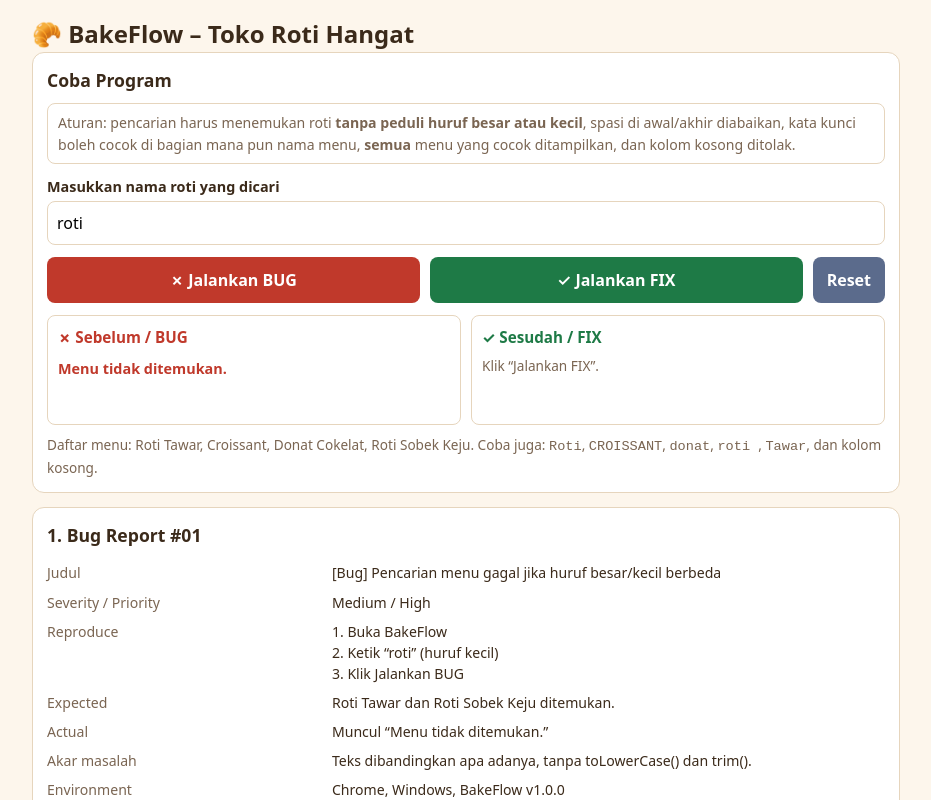
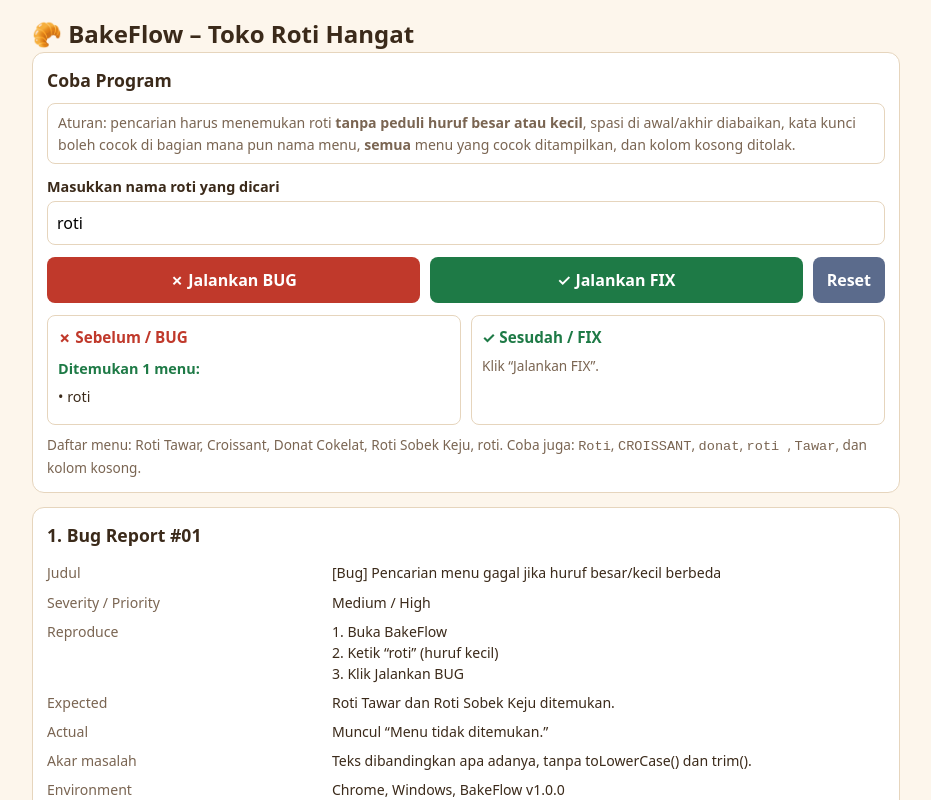
Before and after one commit to fathurhman/TUGAS-REKAYASA-PERANGKAT-LUNAK-SIMULASI-BUG-AND-FIX-PADA-APLIKASI-WEB-SEDERHANA, a website: page index.html in a window 1280 px wide. Both pictures are taken after a click on the button "✗ Jalankan BUG". Shown: the top 800 px of the page, without its empty margins (174-1105 px from the left). Drawn offline with Linux system fonts and the light colour scheme.

Commit message:
menambahkan bug 01

```diff
--- a/index.html
+++ b/index.html
@@ -51,7 +51,7 @@ td{padding:4px 0;vertical-align:top} td:first-child{color:var(--mu);width:34%}
       <div class="box"><h3 style="color:var(--bad)">✗ Sebelum / BUG</h3><div class="res" id="rBug"><span class="hint">Klik “Jalankan BUG”.</span></div></div>
       <div class="box"><h3 style="color:var(--ok)">✓ Sesudah / FIX</h3><div class="res" id="rFix"><span class="hint">Klik “Jalankan FIX”.</span></div></div>
     </div>
-    <p class="hint" style="margin:10px 0 0">Daftar menu: Roti Tawar, Croissant, Donat Cokelat, Roti Sobek Keju. Coba juga: <code>Roti</code>, <code>CROISSANT</code>, <code>donat</code>, <code> roti </code>, <code>Tawar</code>, dan kolom kosong.</p>
+    <p class="hint" style="margin:10px 0 0">Daftar menu: Roti Tawar, Croissant, Donat Cokelat, Roti Sobek Keju, roti. Coba juga: <code>Roti</code>, <code>CROISSANT</code>, <code>donat</code>, <code> roti </code>, <code>Tawar</code>, dan kolom kosong.</p>
   </div>
 
   <div class="card">
@@ -184,33 +184,48 @@ td{padding:4px 0;vertical-align:top} td:first-child{color:var(--mu);width:34%}
 </div>
 
 <script>
-const MENU=["Roti Tawar","Croissant","Donat Cokelat","Roti Sobek Keju"];
+const MENU=["Roti Tawar", "Croissant", "Donat Cokelat", "Roti Sobek Keju", "roti"];
 
-// Versi BUG (#01 tanpa lowercase/trim, #04 startsWith)
+// Versi BUG (Simulasi masalah: peka huruf besar/kecil, pakai find, pakai startsWith, tanpa validasi)
 function cariBug(nama, kata) {
   return nama.startsWith(kata);
 }
+
+function cariMenuBug(kata) {
+  const h = MENU.find(m => cariBug(m, kata));
+  return h ? [h] : [];
+}
+
 // Versi FIX
 function cariFix(nama, kata) {
-  return nama.includes(kata);
+  return nama.toLowerCase().includes(kata.trim().toLowerCase());
 }
-// Pencarian menu: BUG (#02 tanpa validasi, #03 find) dan FIX
-function cariMenuBug(kata){const h=MENU.find(m=>cariBug(m,kata));return h?[h]:[];}
-function cariMenuFix(kata){if(!kata.trim())return"Masukkan kata kunci.";return MENU.filter(m=>cariFix(m,kata));}
+
+// Pencarian menu: FIX
+function cariMenuFix(kata) {
+  if (!kata || !kata.trim()) return "Masukkan kata kunci.";
+  return MENU.filter(m => cariFix(m, kata));
+}
 
 function jalan(v){
-  const kata=document.getElementById("kata").value;
-  const hasil=v==="bug"?cariMenuBug(kata):cariMenuFix(kata);
-  const el=document.getElementById(v==="bug"?"rBug":"rFix");
-  if(typeof hasil==="string"){el.innerHTML='<div class="err">'+hasil+'</div>';return;}
-  el.innerHTML=hasil.length
-    ?'<div class="good">Ditemukan '+hasil.length+' menu:</div>'+hasil.map(h=>"<div>• "+h+"</div>").join("")
-    :'<div class="err">Menu tidak ditemukan.</div>';
+  const kata = document.getElementById("kata").value;
+  const hasil = v === "bug" ? cariMenuBug(kata) : cariMenuFix(kata);
+  const el = document.getElementById(v === "bug" ? "rBug" : "rFix");
+
+  if (typeof hasil === "string") {
+    el.innerHTML = '<div class="err">' + hasil + '</div>';
+    return;
+  }
+
+  el.innerHTML = hasil.length > 0
+    ? '<div class="good">Ditemukan ' + hasil.length + ' menu:</div>' + hasil.map(h => "<div>• " + h + "</div>").join("")
+    : '<div class="err">Menu tidak ditemukan.</div>';
 }
+
 function reset(){
-  document.getElementById("kata").value="roti";
-  document.getElementById("rBug").innerHTML='<span class="hint">Klik “Jalankan BUG”.</span>';
-  document.getElementById("rFix").innerHTML='<span class="hint">Klik “Jalankan FIX”.</span>';
+  document.getElementById("kata").value = "roti";
+  document.getElementById("rBug").innerHTML = '<span class="hint">Klik “Jalankan BUG”.</span>';
+  document.getElementById("rFix").innerHTML = '<span class="hint">Klik “Jalankan FIX”.</span>';
 }
 </script>
 </body>
```
